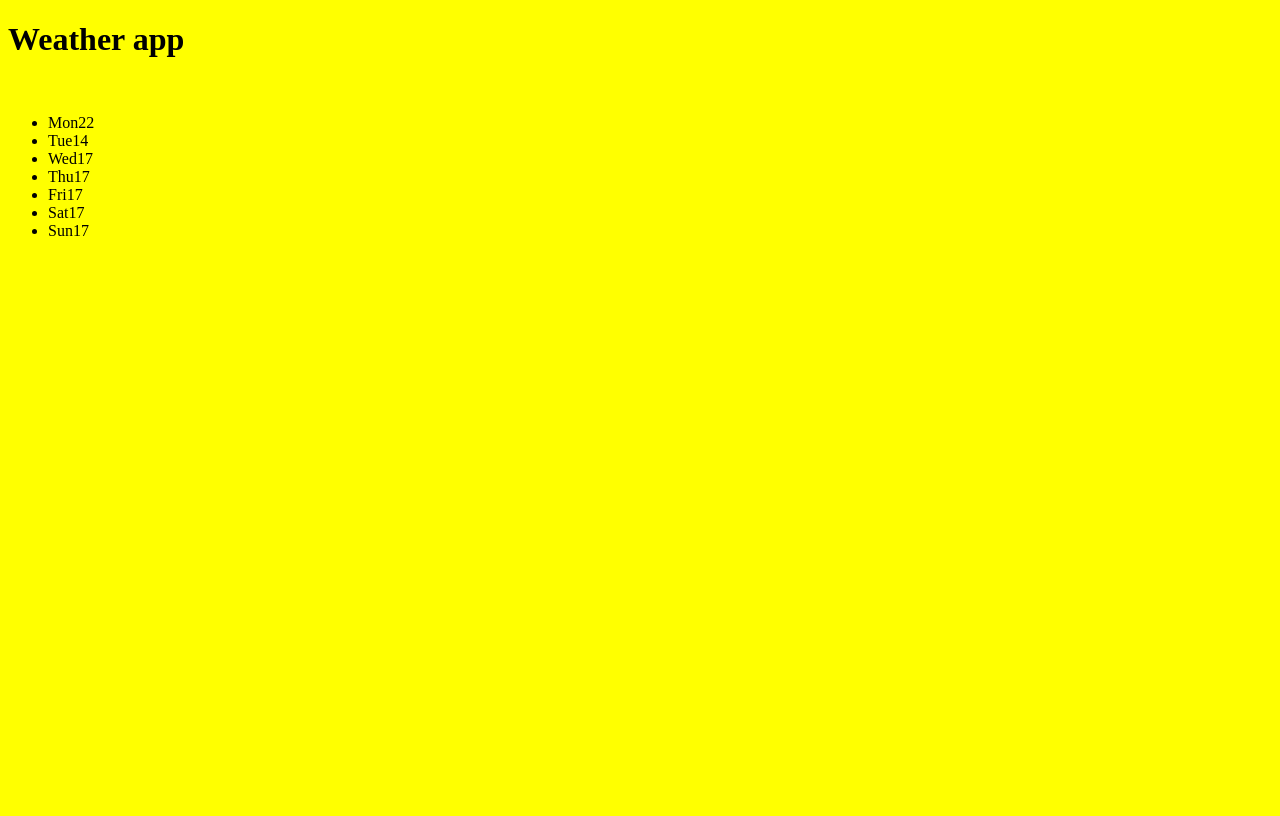
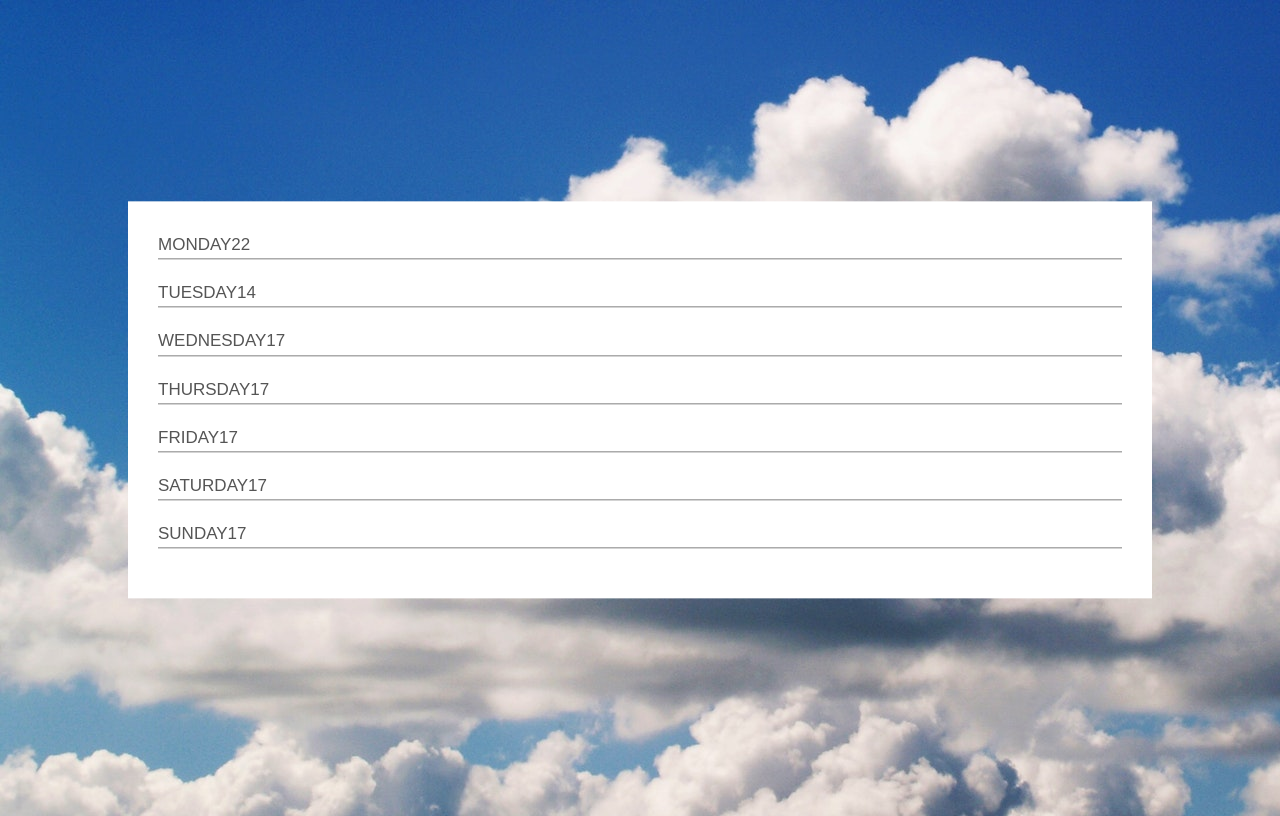
Before and after one commit to oceancapricorn/weatherapp, a plain HTML site: page index.html in a window 1280 px wide. Drawn offline with Linux system fonts and the light colour scheme.

Commit message:
added some styles

```diff
--- a/css/style.css
+++ b/css/style.css
@@ -1,25 +1,45 @@
-#modal {
-    display: none; /* Hidden by default */
-    position: fixed; /* Stay in place */
-    z-index: 1; /* Sit on top */
-    left: 0;
-    top: 0;
-    width: 100%; /* Full width */
-    height: 100%; /* Full height */
-    overflow: auto; /* Enable scroll if needed */
-    background-color: rgb(0,0,0); /* Fallback color */
-    background-color: rgba(0,0,0,0.4); /* Black w/ opacity */
+body {
+  font-family: Arial, Helvetica, sans-serif;
+  background: #f4f4f4;
+  font-size: 17px;
+  line-height: 1.6;
+  display: flex;
+  height: 100vh;
+  align-items: center;
+  justify-content: center;
+  background-image: url(../img/clouds.jpg);
+  text-transform: uppercase;
 }
 
-/* Modal Content/Box */
-#modal-content {
-    background-color: #fefefe;
-    margin: 15% auto; /* 15% from the top and centered */
-    padding: 50px;
-    border: 1px solid #888;
-    width: 80%; /* Could be more or less, depending on screen size */
-    display: none;
-    background-color: grey;
+.days {
+  position: absolute;
+  top: 50%;
+  left: 50%;
+  width: 80%;
+  transform: translateX(-50%) translateY(-50%);
+}
+
+ul {
+  padding: 30px;
+}
+
+ul li {
+  margin-bottom: 20px;
+  border-bottom: 1px solid grey;
+}
+
+ul li:hover {
+  cursor: pointer;
+}
+
+#main {
+  background: #fff;
+  color: #555;
+  list-style-type: none;
+}
+
+#main ul li {
+  border-bottom: 1px solid grey;
 }
 
 /* The Close Button */
@@ -36,6 +56,37 @@
   text-decoration: none;
   cursor: pointer;
 }
-body {
-    background-color: yellow;
+
+#modal-content {
+  display: none;
+  position: relative;
+  background-color: #f4f4f4;
+  margin: 20% auto;
+  padding: 20px;
+  width: 70%;
+  box-shadow: 0 5px 8px 0 rgba(0, 0, 0, 0.2), 0 7px 20px 0 rgba(0, 0, 0, 0.17);
+  animation-name: modalopen;
+  animation-duration: 1s;
 }
+
+.close {
+  color: #ccc;
+  float: right;
+  font-size: 30px;
+}
+
+.closeBtn:hover,
+.closeBtn:focus {
+  color: #000;
+  text-decoration: none;
+  cursor: pointer;
+}
+
+@keyframes modalopen {
+  from {
+    opacity: 0;
+  }
+  to {
+    opacity: 1;
+  }
+}
--- a/index.html
+++ b/index.html
@@ -8,12 +8,12 @@
   </head>
 
   <body>
-    <h1>Weather app</h1>
+    <!-- <h1 class="title">Weather app</h1> -->
     <br />
-    <ul id="main"></ul>
+    <div class="days"><ul id="main"></ul></div>
 
     <!-- Modal content -->
-  	<div id="modal-content">
+    <div id="modal-content">
       <span class="close">&times;</span>
       <div>
         <div class="dayInWeek"></div>
@@ -22,9 +22,7 @@
         <div class="windSpeed"></div>
         <div class="windDirections"></div>
       </div>
-  	</div>
-
-
+    </div>
 
     <script src="js/script.js"></script>
   </body>
--- a/js/script.js
+++ b/js/script.js
@@ -1,52 +1,52 @@
-'use strict';
+"use strict";
 const weatherData = {
   tempUnit: "c",
   windSpeedUnit: "m/s",
   week: [
     {
-      day: "Mon",
+      day: "Monday",
       temp: 22,
       windDirection: "north-east",
       windSpeed: 10,
       type: "sunny"
     },
     {
-      day: "Tue",
+      day: "Tuesday",
       temp: 14,
       windDirection: "north-west",
       windSpeed: 14,
       type: "rainy"
     },
     {
-      day: "Wed",
+      day: "Wednesday",
       temp: 17,
       windDirection: "south-east",
       windSpeed: 20,
       type: "cloudy"
     },
     {
-      day: "Thu",
+      day: "Thursday",
       temp: 17,
       windDirection: "south-east",
       windSpeed: 20,
       type: "sunny"
     },
     {
-      day: "Fri",
+      day: "Friday",
       temp: 17,
       windDirection: "south-east",
       windSpeed: 20,
       type: "cloudy"
     },
     {
-      day: "Sat",
+      day: "Saturday",
       temp: 17,
       windDirection: "north-west",
       windSpeed: 20,
       type: "cloudy"
     },
     {
-      day: "Sun",
+      day: "Sunday",
       temp: 17,
       windDirection: "south-east",
       windSpeed: 20,
@@ -100,4 +100,4 @@ window.onclick = function(event) {
   if (event.target == close) {
     modal.style.display = "none";
   }
-}
+};
```
Also changed, not shown: img/clouds.jpg (added), 1 other file. Lines whose indentation alone changed are shown as unchanged.
